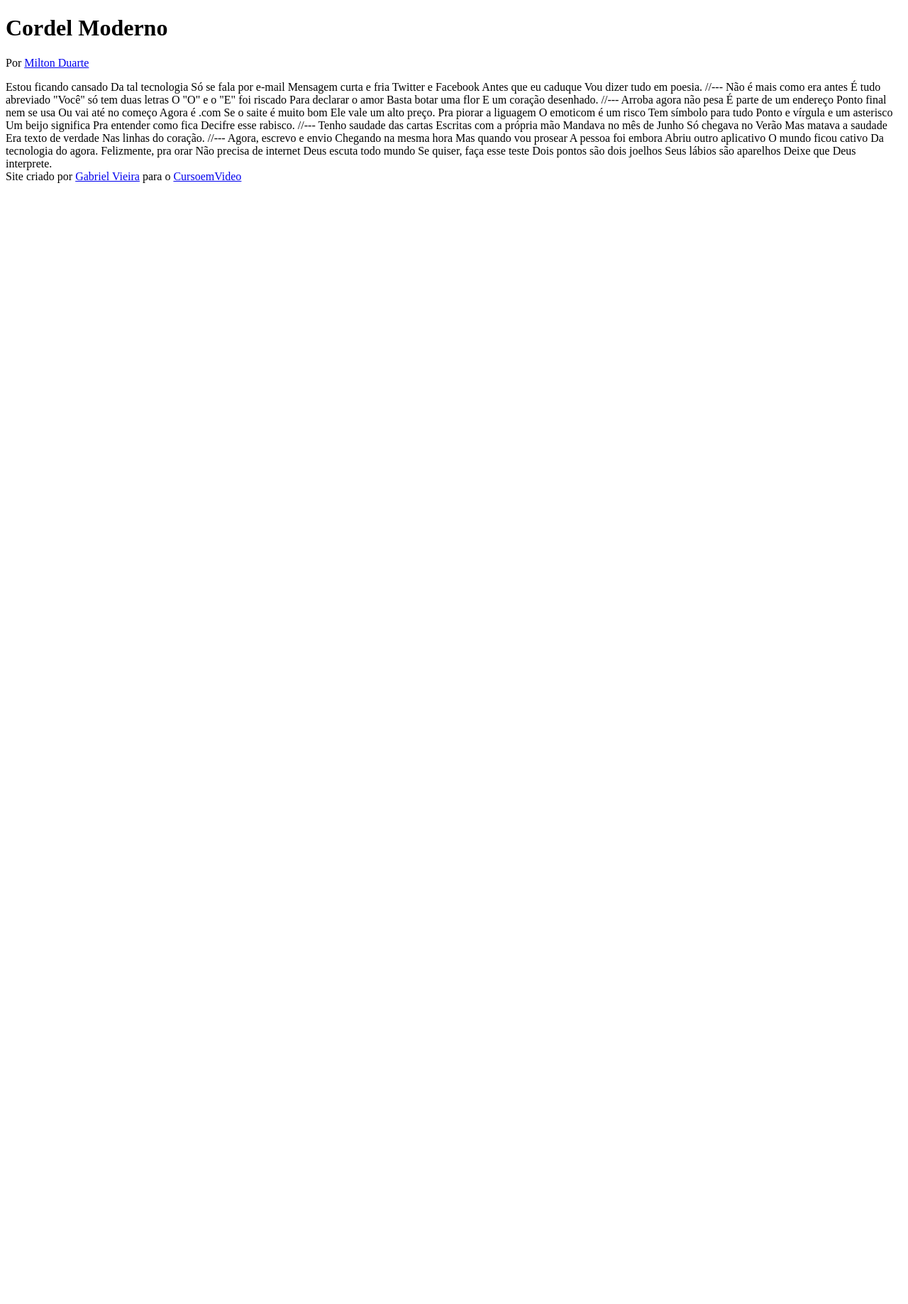
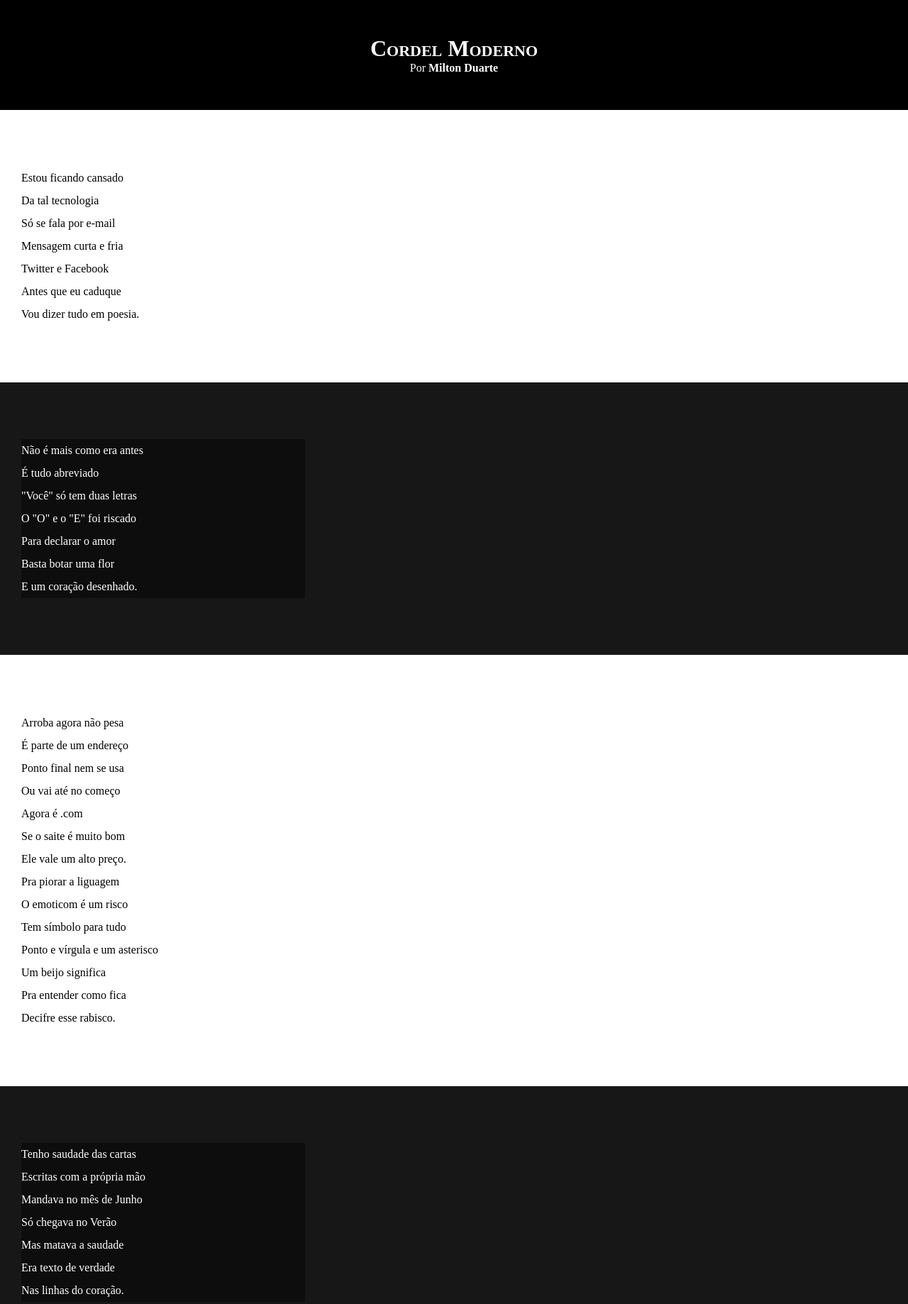
Before and after one commit to gvs006/projeto-cordel, a plain HTML site: page index.html in a window 1280 px wide. Shown: the top 1838 px of the page at 71% size. Before the commit the page ends 800 px from the top, so only its background shows below. Drawn offline with Linux system fonts and the light colour scheme.

Commit message:
starting css

```diff
--- a/index.html
+++ b/index.html
@@ -14,72 +14,91 @@
         <h1>Cordel Moderno</h1>
         <p>Por <a href="https://www.recantodasletras.com.br/poesias/3186743" target="_blank">Milton Duarte</a></p>
     </header>
+    <section class="normal">
+        <p>
+            Estou ficando cansado <br>
+            Da tal tecnologia <br>
+            Só se fala por e-mail <br>
+            Mensagem curta e fria <br>
+            Twitter e Facebook <br>
+            Antes que eu caduque <br>
+            Vou dizer tudo em poesia.
+        </p>
+    </section>
 
-    Estou ficando cansado
-    Da tal tecnologia
-    Só se fala por e-mail
-    Mensagem curta e fria
-    Twitter e Facebook
-    Antes que eu caduque
-    Vou dizer tudo em poesia.
 
-    //---
+    <section class="img">
+        <p>
+            Não é mais como era antes <br>
+            É tudo abreviado <br>
+            "Você" só tem duas letras <br>
+            O "O" e o "E" foi riscado <br>
+            Para declarar o amor <br>
+            Basta botar uma flor <br>
+            E um coração desenhado.
+        </p>
+    </section>
 
-    Não é mais como era antes
-    É tudo abreviado
-    "Você" só tem duas letras
-    O "O" e o "E" foi riscado
-    Para declarar o amor
-    Basta botar uma flor
-    E um coração desenhado.
 
-    //---
 
-    Arroba agora não pesa
-    É parte de um endereço
-    Ponto final nem se usa
-    Ou vai até no começo
-    Agora é .com
-    Se o saite é muito bom
-    Ele vale um alto preço.
+    <section class="normal">
+        <p>
+            Arroba agora não pesa <br>
+            É parte de um endereço <br>
+            Ponto final nem se usa <br>
+            Ou vai até no começo <br>
+            Agora é .com <br>
+            Se o saite é muito bom <br>
+            Ele vale um alto preço. <br>
+        </p>
+        <p>
+            Pra piorar a liguagem <br>
+            O emoticom é um risco <br>
+            Tem símbolo para tudo <br>
+            Ponto e vírgula e um asterisco <br>
+            Um beijo significa <br>
+            Pra entender como fica <br>
+            Decifre esse rabisco.
+        </p>
+    </section>
 
-    Pra piorar a liguagem
-    O emoticom é um risco
-    Tem símbolo para tudo
-    Ponto e vírgula e um asterisco
-    Um beijo significa
-    Pra entender como fica
-    Decifre esse rabisco.
 
-    //---
 
-    Tenho saudade das cartas
-    Escritas com a própria mão
-    Mandava no mês de Junho
-    Só chegava no Verão
-    Mas matava a saudade
-    Era texto de verdade
-    Nas linhas do coração.
+    <section class="img">
+        <p>
+            Tenho saudade das cartas <br>
+            Escritas com a própria mão <br>
+            Mandava no mês de Junho <br>
+            Só chegava no Verão <br>
+            Mas matava a saudade <br>
+            Era texto de verdade <br>
+            Nas linhas do coração.
+        </p>
+    </section>
 
-    //---
+    <section class="normal">
+        <p>
+            Agora, escrevo e envio <br>
+            Chegando na mesma hora <br>
+            Mas quando vou prosear <br>
+            A pessoa foi embora <br>
+            Abriu outro aplicativo <br>
+            O mundo ficou cativo <br>
+            Da tecnologia do agora. <br>
+        </p>
+        <p>
+            Felizmente, pra orar <br>
+            Não precisa de internet <br>
+            Deus escuta todo mundo <br>
+            Se quiser, faça esse teste <br>
+            Dois pontos são dois joelhos <br>
+            Seus lábios são aparelhos <br>
+            Deixe que Deus interprete.
+        </p>
+    </section>
 
-    Agora, escrevo e envio
-    Chegando na mesma hora
-    Mas quando vou prosear
-    A pessoa foi embora
-    Abriu outro aplicativo
-    O mundo ficou cativo
-    Da tecnologia do agora.
-
-    Felizmente, pra orar
-    Não precisa de internet
-    Deus escuta todo mundo
-    Se quiser, faça esse teste
-    Dois pontos são dois joelhos
-    Seus lábios são aparelhos
-    Deixe que Deus interprete.
-
-    <footer>Site criado por <a href="https://github.com/gvs006" target="_blank">Gabriel Vieira</a> para o <a href="https://www.cursoemvideo.com" target="_blank">CursoemVideo</a></footer>
+    <footer>Site criado por <a href="https://github.com/gvs006" target="_blank">Gabriel Vieira</a> para o <a
+            href="https://www.cursoemvideo.com" target="_blank">CursoemVideo</a></footer>
 </body>
 
 </html>
--- a/style.css
+++ b/style.css
@@ -0,0 +1,65 @@
+@charset "UTF-8";
+
+
+* {
+    margin: 0px;
+    padding: 0px;
+}
+
+html, body {
+    min-height: 100vh;
+    background-color: darkgrey;
+}
+
+header {
+    background-color: black;
+    color: white;
+    text-align: center;
+}
+
+header > h1 {
+    padding-top: 50px;
+    font-variant: small-caps;
+}
+
+header > p {
+    padding-bottom: 50px;
+}
+
+header a, footer a {
+    color: white;
+    text-decoration: none;
+    font-weight: bolder;
+}
+
+header a:hover, footer a:hover {
+    text-decoration: underline;
+}
+
+section {
+    padding-top: 10vh;
+    padding-bottom: 10vh;
+    line-height: 2em;
+    padding-left: 30px;
+}
+section.normal {
+    background-color: #fff;
+ color: black;
+}
+
+section.img {
+background-color: rgb(24, 23, 23);
+color: white;
+}
+
+section.img > p {
+    background-color: rgba(0, 0, 0, 0.432);
+    width: 400px;
+}
+
+footer {
+    background-color: black;
+    text-align: center;
+    color: white;
+    padding: 10px;
+}
```
